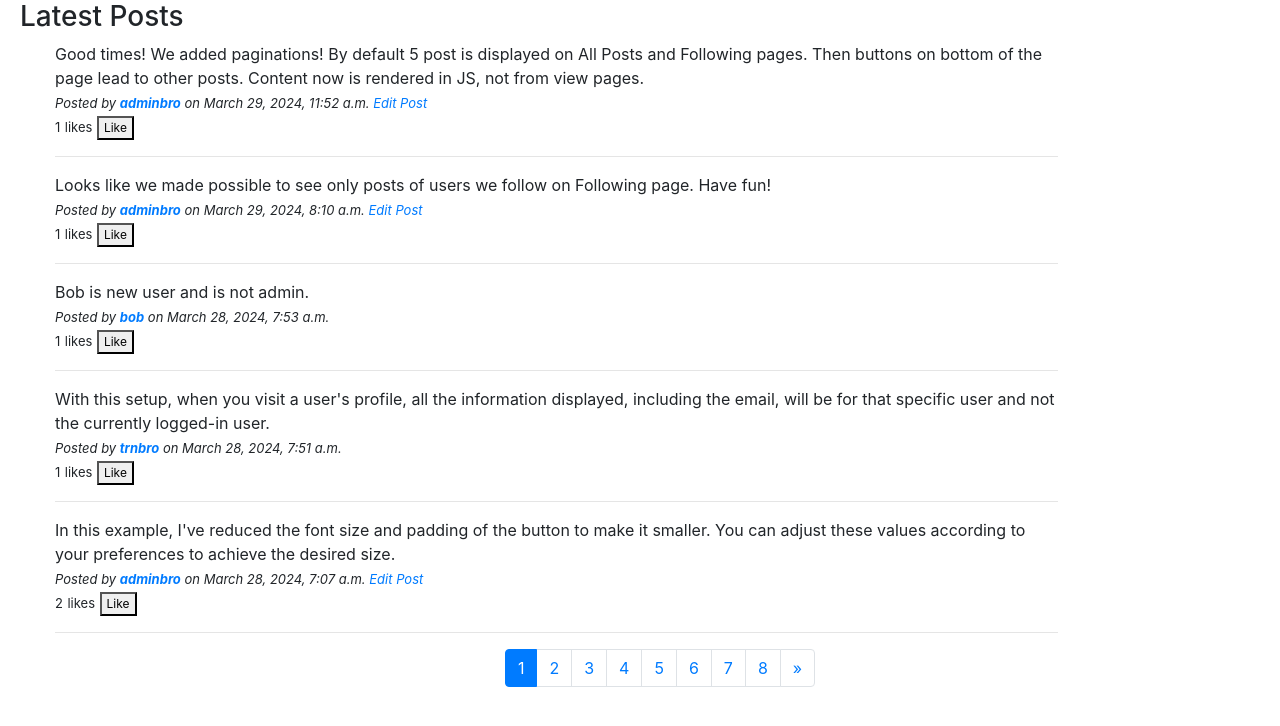
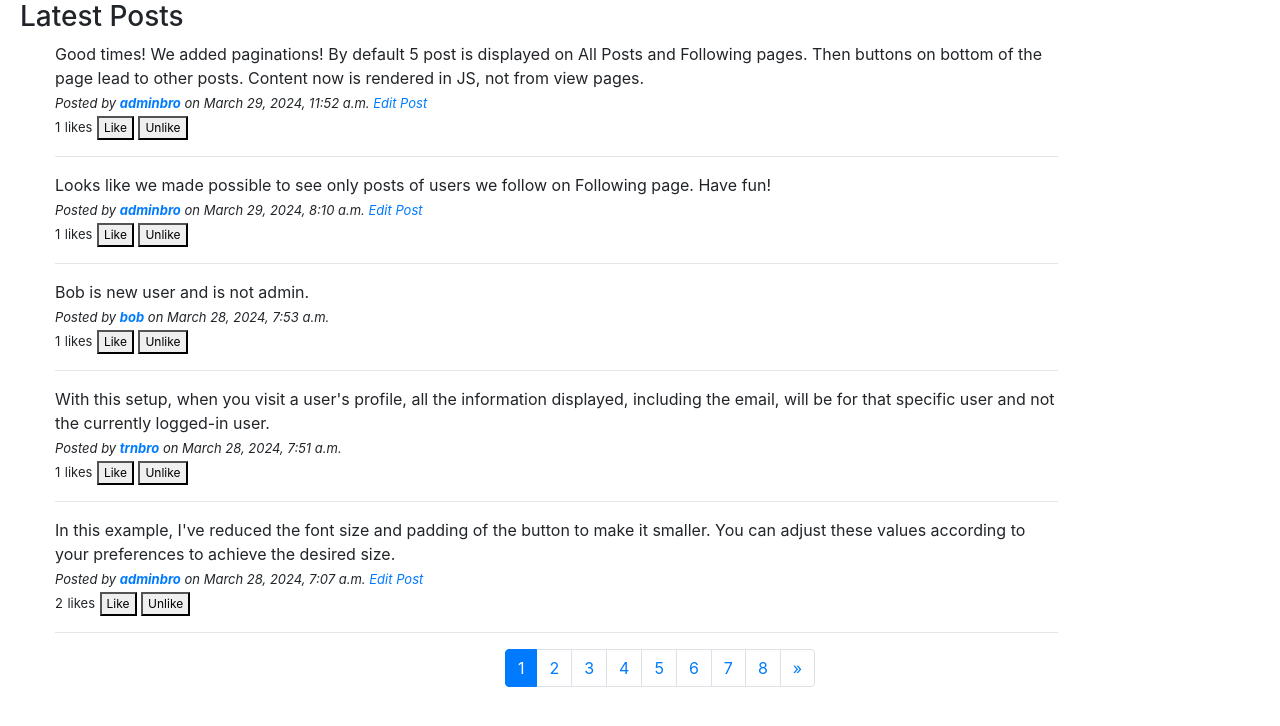
Before and after one commit to trndav/Projects, a Django app: page / in a window 1280 px wide. Shown: the part 56-782 px from the top of the page. Run offline with Django 5.2, Linux system fonts and the light colour scheme; a user stored in the database is signed in; data comes from the database, SQL or seed files in the repository; both versions use the stored data as it was after the commit; some libraries are stand-ins or nearby versions.

Commit message:
Added unlike functionality

```diff
--- a/Twitter_Django/twitterapp/models.py
+++ b/Twitter_Django/twitterapp/models.py
@@ -27,3 +27,12 @@ class Like(models.Model):
     post = models.ForeignKey('Post', on_delete=models.CASCADE)
     class Meta:
         unique_together = ('user', 'post')  # Ensure each user can like a post only once
+    # Unlike
+    @classmethod
+    def unlike_post(cls, user, post):
+        try:
+            like = cls.objects.get(user=user, post=post)
+            like.delete()
+            return True  # Return True if unlike is successful
+        except cls.DoesNotExist:
+            return False  # Return False if like does not exist
--- a/Twitter_Django/twitterapp/static/twitterapp/styles.css
+++ b/Twitter_Django/twitterapp/static/twitterapp/styles.css
@@ -36,3 +36,8 @@
     font-size: 12px; /* Adjust the font size to make the button smaller */
     padding: 1px 5px; /* Adjust the padding to make the button smaller */
 }
+
+.unlike-btn {
+    font-size: 12px; /* Adjust the font size to make the button smaller */
+    padding: 1px 5px; /* Adjust the padding to make the button smaller */
+}
--- a/Twitter_Django/twitterapp/templates/twitterapp/layout.html
+++ b/Twitter_Django/twitterapp/templates/twitterapp/layout.html
@@ -6,12 +6,12 @@
     <title>{% block title %}TwitterApp{% endblock %}</title>
     <link rel="stylesheet" href="https://stackpath.bootstrapcdn.com/bootstrap/4.4.1/css/bootstrap.min.css" integrity="sha384-Vkoo8x4CGsO3+Hhxv8T/Q5PaXtkKtu6ug5TOeNV6gBiFeWPGFN9MuhOf23Q9Ifjh" crossorigin="anonymous">
     <link href="{% static 'twitterapp/styles.css' %}" rel="stylesheet">
+    <script src="https://ajax.googleapis.com/ajax/libs/jquery/3.5.1/jquery.min.js"></script>
 
 
     <script>
-
+        document.addEventListener('DOMContentLoaded', function() {
             // Like functionality
-            document.addEventListener('DOMContentLoaded', function() {
             document.querySelectorAll('.like-btn').forEach(function(button) {
                 button.addEventListener('click', function() {
                     event.preventDefault(); // Prevent default form submission behavior
@@ -41,12 +41,51 @@
                     });
                 });
             });
+        })
+
+            // Unlike
+            function unlikePost(postId) {
+                fetch(`/unlike/${postId}/`, {
+                    method: 'POST',
+                    headers: {
+                        'X-CSRFToken': '{{ csrf_token }}',
+                    },
+                })
+                .then(response => {
+                    if (response.ok) {
+                        return response.text();
+                    } else {
+                        throw new Error('Network response was not ok.');
+                    }
+                })
+                .then(data => {
+                    console.log("Data output:", data);
+                    const likeCountElement = document.getElementById(`likes_count_${postId}`);
+                    if (likeCountElement !== null) {
+                        likeCountElement.textContent = data;
+                    }
+                })
+                .catch(error => {
+                    console.error('Error:', error);
+                    alert('An error occurred while processing your request.');
+                });
+            }
+
+        // Event listener for unlike button click
+            document.addEventListener('DOMContentLoaded', function() {
+                document.querySelectorAll('.unlike-btn').forEach(function(button) {
+                    button.addEventListener('click', function(event) {
+                        event.preventDefault();
+                        event.stopPropagation(); // Stop event propagation
+                        const postId = this.dataset.postId;
+                        unlikePost(postId);
+                    });
+                });
             });
 
     </script>
 </head>
 <body>
-
     <nav class="navbar navbar-expand-lg navbar-light bg-light">
         <a class="navbar-brand" href="#">TwitterApp</a>
         <div>
@@ -62,7 +101,6 @@
                     </li>
                     {% endif %}
                 {% endif %}
-
                 <li class="nav-item">
                     <a class="nav-link" href="{% url 'index' %}">All Posts</a>
                 </li>
@@ -87,7 +125,6 @@
             </ul>
         </div>
     </nav>
-
     <div class="body">
         {% block body %}
         {% endblock %}
--- a/Twitter_Django/twitterapp/templates/twitterapp/posts_view.html
+++ b/Twitter_Django/twitterapp/templates/twitterapp/posts_view.html
@@ -16,7 +16,8 @@
                 </i></span><br>
                 <span class="font_small" id="likes_count_{{ post.id }}">{{ post.total_likes }}</span> <span class="font_small"> likes</span>
                 {% if user.is_authenticated %}
-                    <button class="like-btn" data-post-id="{{ post.id }}">Like</button>
+                    <button class="like-btn" data-post-id="{{ post.id }}">Like</button> <button type="button" class="unlike-btn" data-post-id="{{ post.id }}">Unlike</button>
+
                 {% endif %}
                 <hr>
             </div>
@@ -54,24 +55,4 @@
     <script src="https://cdn.jsdelivr.net/npm/@popperjs/core@2.5.4/dist/umd/popper.min.js"></script>
     <script src="https://stackpath.bootstrapcdn.com/bootstrap/4.5.2/js/bootstrap.min.js"></script>
 
-
-    <!-- <ul id="posts-container">
-        {% for post in posts %}
-        <div class="col-sm-10">
-            {{ post.text }}<br>
-            <i><span id="font_small">Posted by <b><a href="{% url 'user_page' username=post.user.username %}">{{ post.user }}</a></b> on {{ post.created_at }}</i></span><br>
-            <span class="font_small" id="likes_count_{{ post.id }}">{{ post.total_likes }}</span> <span class="font_small"> likes</span>
-            {% if user.is_authenticated %}
-                <button class="like-btn" data-post-id="{{ post.id }}">Like</button>
-            {% endif %}
-            <hr>
-        </div>
-        {% endfor %}
-    </ul>
-    <div id="pagination-container">
-        <button id="previous-btn">Previous</button>
-        <button id="next-btn">Next</button>
-    </div>     -->
-
-
 {% endblock %}
--- a/Twitter_Django/twitterapp/urls.py
+++ b/Twitter_Django/twitterapp/urls.py
@@ -17,4 +17,5 @@ urlpatterns = [
     # path('get_paginated_posts', views.get_paginated_posts, name='get_paginated_posts'), # Pagination
     path('edit_post/<int:post_id>/', views.edit_post, name='edit_post'),
     path('post/<int:post_id>/', views.post_detail, name='post_detail'),
+    path('unlike/<int:post_id>/', views.unlike_post, name='unlike_post'),
 ]
--- a/Twitter_Django/twitterapp/views.py
+++ b/Twitter_Django/twitterapp/views.py
@@ -3,7 +3,7 @@ from django.db import IntegrityError
 from django.http import HttpResponse, HttpResponseRedirect
 from django.shortcuts import render, get_object_or_404, redirect
 from django.urls import reverse
-from .models import User, Post
+from .models import User, Post, Like
 from django.contrib.auth.decorators import login_required
 from .forms import PostForm
 from django.db.models import Count
@@ -160,3 +160,14 @@ def edit_post(request, post_id):
     else:
         form = PostForm(instance=post)
     return render(request, 'twitterapp/edit_post.html', {'form': form, 'post': post})
+
+@login_required
+def unlike_post(request, post_id):
+    post = get_object_or_404(Post, pk=post_id)
+    try:
+        Like.unlike_post(request.user, post)
+        messages.success(request, 'Post unliked successfully.')
+    except:
+        messages.error(request, "unable to unlike post.")
+    updated_likes_count = post.total_likes()
+    return HttpResponse(updated_likes_count)
```
Also changed, not shown: Twitter_Django/db.sqlite3, Twitter_Django/readme.md, readme.md (added). Lines whose indentation alone changed are shown as unchanged.
